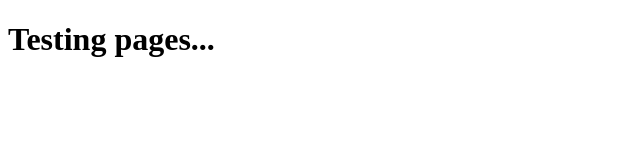
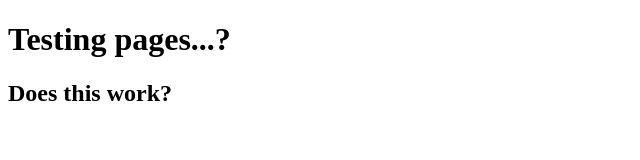
Before and after one commit to michael-wsp/web-test, a plain HTML site: page index.html in a window 1280 px wide. Shown: the whole page, without its empty margins (0-640 px from the left). Drawn offline with Linux system fonts and the light colour scheme.

Commit message:
Update index.html

```diff
--- a/index.html
+++ b/index.html
@@ -6,8 +6,7 @@
     <script src="index.js"></script>
   </head>
   <body>
-    <h1>
-      Testing pages...
-    </h1>
+    <h1>Testing pages...?</h1>
+    <h2>Does this work?</h2>
   </body>
 </html>
```
